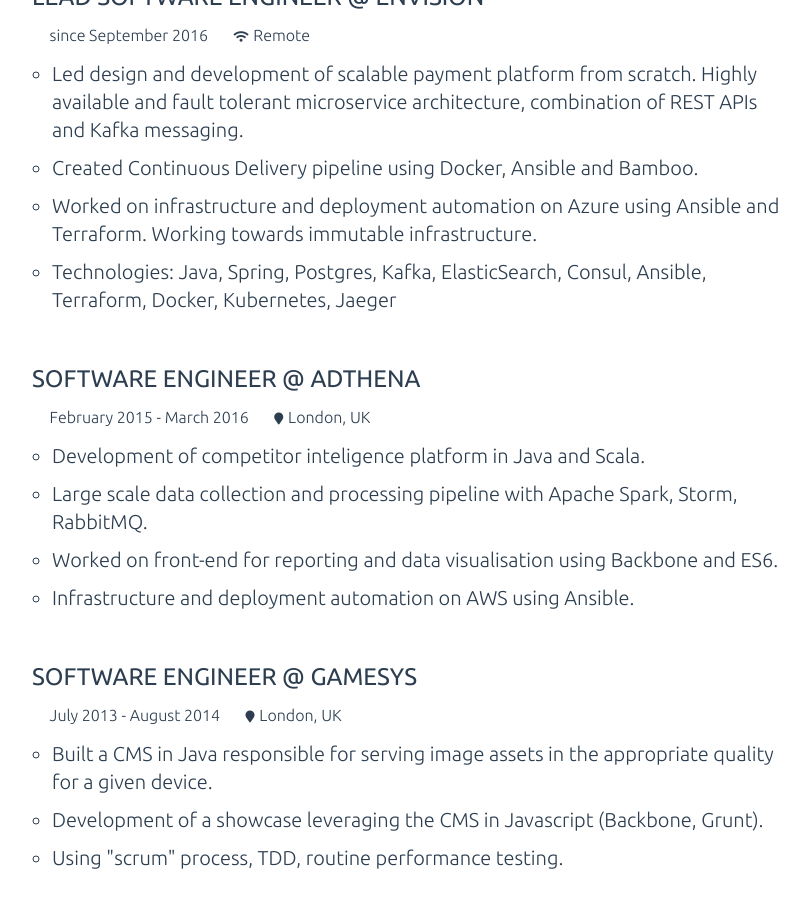
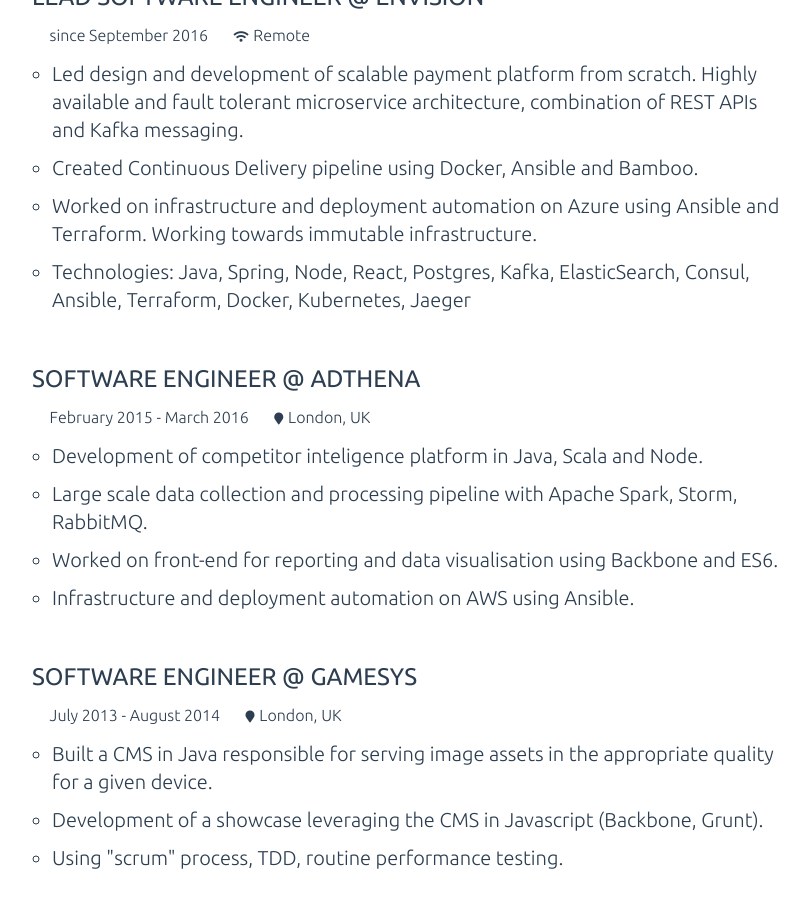
Before and after one commit to msvab/msvab.github.io, a Jekyll site: the page built from resume.html, in a window 1280 px wide and 900 px high, scrolled down 648 px. Shown: the whole window, without its empty margins (228-1037 px from the left). Built offline with Jekyll 4.4.1, drawn with Linux system fonts in a browser that asks for light colours; nearby versions of some CDN libraries; some of the changed text lies outside the part shown.

Commit message:
Tweak resume

```diff
--- a/Gemfile
+++ b/Gemfile
@@ -2,4 +2,4 @@
 
 ruby '2.5.1'
 
-gem 'github-pages', '181', group: :jekyll_plugins
+gem 'github-pages', '183', group: :jekyll_plugins
--- a/resume.html
+++ b/resume.html
@@ -27,7 +27,7 @@
       <li>Led design and development of scalable payment platform from scratch. Highly available and fault tolerant microservice architecture, combination of REST APIs and Kafka messaging.</li>
       <li>Created Continuous Delivery pipeline using Docker, Ansible and Bamboo.</li>
       <li>Worked on infrastructure and deployment automation on Azure using Ansible and Terraform. Working towards immutable infrastructure.</li>
-      <li>Technologies: Java, Spring, Postgres, Kafka, ElasticSearch, Consul, Ansible, Terraform, Docker, Kubernetes, Jaeger</li>
+      <li>Technologies: Java, Spring, Node, React, Postgres, Kafka, ElasticSearch, Consul, Ansible, Terraform, Docker, Kubernetes, Jaeger</li>
     </ul>
   </div>
 
@@ -35,7 +35,7 @@
   <div class="job-detail">
     <p>February 2015 - March 2016 &nbsp;&nbsp;&nbsp; <span class="fas fa-map-marker"></span>London, UK</p>
     <ul>
-      <li>Development of competitor inteligence platform in Java and Scala.</li>
+      <li>Development of competitor inteligence platform in Java, Scala and Node.</li>
       <li>Large scale data collection and processing pipeline with Apache Spark, Storm, RabbitMQ.</li>
       <li>Worked on front-end for reporting and data visualisation using Backbone and ES6.</li>
       <li>Infrastructure and deployment automation on AWS using Ansible.</li>
```
Also changed, not shown: other parts of resume.html (+1 -2 lines), Gemfile.lock.
